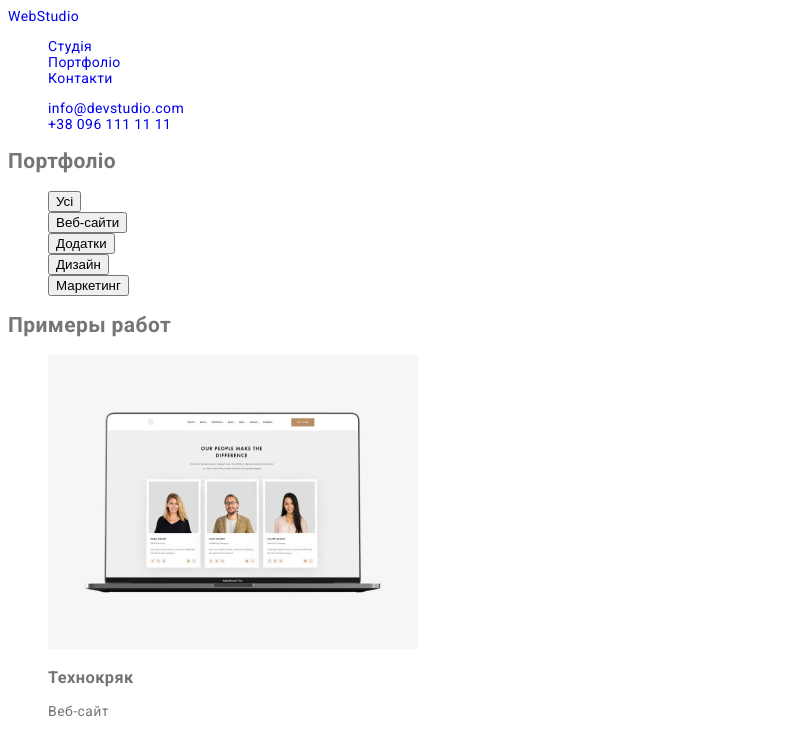
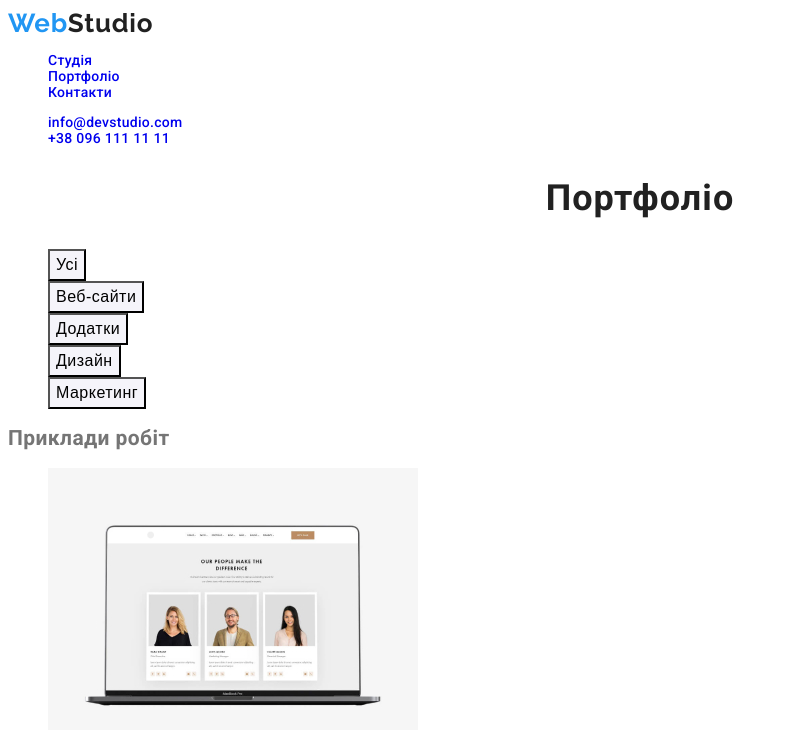
Before and after one commit to anastasia2022be1/goit-markup-hw-02, a plain HTML site: page portfolio.html in a window 1280 px wide. Shown: the top 730 px of the page, without its empty margins (0-788 px from the left). Drawn offline with Linux system fonts and the light colour scheme.

Commit message:
add styles to portfolio.html

```diff
--- a/css/styles.css
+++ b/css/styles.css
@@ -169,3 +169,43 @@ a {
     color: var(--primary-white-color);
     font-style: normal;
 }
+
+/* Портфоліо */
+.portfolio-section-title {
+    color: var(--title-text-color);
+    font-weight: 700;
+    font-size: 36px;
+    line-height: 1.17;
+    text-align: center;
+    letter-spacing: 0.03em;
+}
+
+.examples-button .btn {
+    background-color: var(--examples-button-color);
+    cursor: pointer;
+    font-weight: 500;
+    font-size: 16px;
+    line-height: 1.63;
+    text-align: center;
+    letter-spacing: 0.03em;
+}
+
+.examples-button .btn:hover,
+.examples-button .btn:focus {
+    background-color: var(--acent-color);
+    color: var(--primary-white-color);
+    cursor: pointer;
+}
+
+.examples .title {
+    color: var(--title-text-color);
+    font-weight: 700;
+    font-size: 18px;
+    line-height: 2;
+    letter-spacing: 0.06em;
+}
+
+.examples .text {
+    font-size: 16px;
+    line-height: 1.88;
+}
--- a/portfolio.html
+++ b/portfolio.html
@@ -14,80 +14,80 @@
 <body>
     <header>
         <nav>
-            <a href="#">WebStudio</a>
+            <a class="logo" href="#">Web<span class="studio">Studio</span></a>
 
-            <ul>
-                <li><a href="index.html">Студія</a></li>
-                <li><a href="portfolio.html">Портфоліо</a></li>
-                <li><a href="#">Контакти</a></li>
+            <ul class="site-nav">
+                <li class="link current"><a href="index.html">Студія</a></li>
+                <li class="link"><a href="portfolio.html">Портфоліо</a></li>
+                <li class="link"><a href="#">Контакти</a></li>
             </ul>
         </nav>
-        <ul>
+        <ul class="contacts">
+            <li class="link"><a href="mailto:info@devstudio.com">info@devstudio.com</a></li>
+            <li class="link"><a href="tel:+380961111111">+38 096 111 11 11</a></li>
+        </ul>
 
-            <li><a href="mailto:info@devstudio.com">info@devstudio.com</a></li>
-            <li><a href="tel:+380961111111">+38 096 111 11 11</a></li>
-        </ul>
 
     </header>
     <main>
         <section>
-            <h1>Портфоліо</h1>
-            <ul>
+            <h1 class="portfolio-section-title">Портфоліо</h1>
+            <ul class="examples-button">
                 <li><button class="btn" type="button">Усі</button></li>
-                <li><button type="button">Веб-сайти</button></li>
-                <li><button type="button">Додатки</button></li>
-                <li> <button type="button">Дизайн</button></li>
-                <li><button type="button">Маркетинг</button></li>
+                <li><button class="btn" type="button">Веб-сайти</button></li>
+                <li><button class="btn" type="button">Додатки</button></li>
+                <li><button class="btn" type="button">Дизайн</button></li>
+                <li><button class="btn" type="button">Маркетинг</button></li>
             </ul>
 
             <!--Oсобенности -->
-            <h2>Примеры работ</h2>
+            <h2>Приклади робіт</h2>
             <div>
-                <ul>
+                <ul class="examples">
                     <li>
                       <img src="./images/tehnokryak.jpg" alt="website tehnokryak" width="370px">
-                      <h3>Технокряк</h3>
-                      <p>Веб-сайт</p>
+                      <h3 class="title">Технокряк</h3>
+                      <p class="text">Веб-сайт</p>
                     </li>
                     <li>
                         <img src="./images/posterNewOrlean.jpg" alt="design New Orlean vs Golden Star" width="370px">
-                        <h3>Постер New Orlean vs Golden Star</h3>
-                        <p>Дизайн</p>
+                        <h3 class="title">Постер New Orlean vs Golden Star</h3>
+                        <p class="text">Дизайн</p>
                     </li>
                     <li>
                         <img src="./images/restoranSeafood.jpg" alt="app restoran Seafood" width="370px">
-                        <h3>Ресторан Seafood</h3>
-                        <p>Додаток</p>
+                        <h3 class="title">Ресторан Seafood</h3>
+                        <p class="text">Додаток</p>
                     </li>
                     <li>
                         <img src="./images/projectPrime.jpg" alt=" marketing project Prime" width="370px">
-                        <h3>Проєкт Prime</h3>
-                        <p>Маркетинг</p>
+                        <h3 class="title">Проєкт Prime</h3>
+                        <p class="text">Маркетинг</p>
                     </li>
                     <li>
                         <img src="./images/projectBoxes.jpg" alt="project-app Boxes" width="370px">
-                        <h3>Проєкт Boxes</h3>
-                        <p>Додаток</p>
+                        <h3 class="title">Проєкт Boxes</h3>
+                        <p class="text">Додаток</p>
                     </li>
                     <li>
                         <img src="./images/inspiration.jpg" alt="website Inspiration has no Borders" width="370px">
-                        <h3>Inspiration has no Borders</h3>
-                        <p>Веб-сайт</p>
+                        <h3 class="title">Inspiration has no Borders</h3>
+                        <p class="text">Веб-сайт</p>
                     </li>
                     <li>
                         <img src="./images/limitedEdition.jpg" alt="design Limited Edition" width="370px">
-                        <h3>Видання Limited Edition</h3>
-                        <p>Дизайн</p>
+                        <h3 class="title">Видання Limited Edition</h3>
+                        <p class="text">Дизайн</p>
                     </li>
                     <li>
                         <img src="./images/projectLAB.jpg" alt="marketing project LAB" width="370px">
-                        <h3>Проєкт LAB</h3>
-                        <p>Маркетинг</p>
+                        <h3 class="title">Проєкт LAB</h3>
+                        <p class="text">Маркетинг</p>
                     </li>
                     <li>
                         <img src="./images/growingBusiness.jpg" alt="app Growing Business" width="370px">
-                        <h3>Growing Business</h3>
-                        <p>Додаток</p>
+                        <h3 class="title">Growing Business</h3>
+                        <p class="text">Додаток</p>
                     </li>
 
                 </ul>
```
